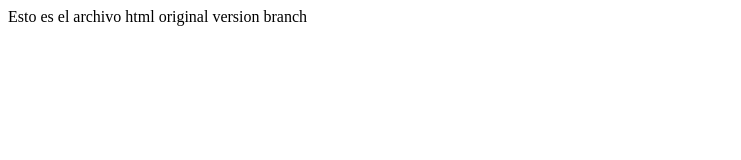
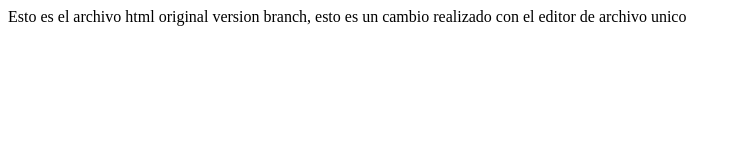
Before and after one commit to hansaparicio/gitflow-example, a plain HTML site: page index.html in a window 1280 px wide. Shown: the whole page, without its empty margins (0-741 px from the left). Drawn offline with Linux system fonts and the light colour scheme.

Commit message:
Update index.html

```diff
--- a/index.html
+++ b/index.html
@@ -1 +1 @@
-<span>Esto es el archivo html original version branch</span>
+<span>Esto es el archivo html original version branch, esto es un cambio realizado con el editor de archivo unico</span>
```
